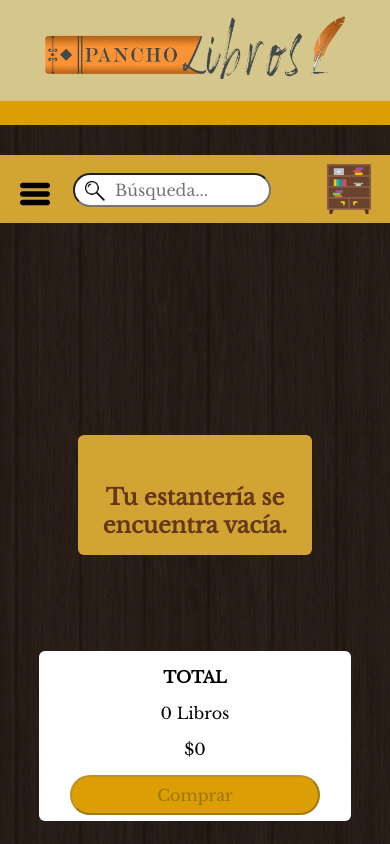
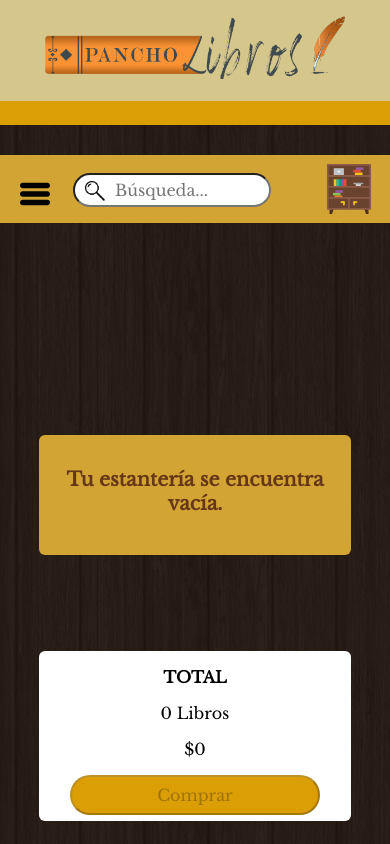
Before and after one commit to Frust135/webpage-PanchoLibros, a React (Create React App) app in the folder frontend/: page /estanteria in a window 390 px wide. Shown: the top 844 px of the page. Built offline with nearby package versions, Linux system fonts and the light colour scheme.

Commit message:
Cambios en el responsive de BuyScreen

```diff
--- a/frontend/src/components/ContainerCarrito/ContainerLibro.css
+++ b/frontend/src/components/ContainerCarrito/ContainerLibro.css
@@ -27,14 +27,16 @@
     float: left;
     padding: .35rem 1rem;
 }
+#ContainerLibro-exit-mobile{
+    display: none;
+}
 
-
-#ContainerLibro-exit{
+#ContainerLibro-exit-desktop, #ContainerLibro-exit-mobile{
     width: 30px;
     float: right;
     padding: .2rem;
 }
-#ContainerLibro-exit:hover{
+#ContainerLibro-exit-desktop:hover, #ContainerLibro-exit-mobile:hover{
     transition: filter 0.2s ease;
     filter: brightness(0) invert(.5);
     cursor: pointer;
@@ -62,9 +64,19 @@
 }
 
 @media (max-width: 650px){
+    #ContainerLibro-exit-desktop{
+        display: none;
+    }
+    #ContainerLibro-exit-mobile{
+        display: inline-block;
+    }
     .ContainerLibro{
         width: 90%;
         transition: all 0.3s ease 0s;
+    }
+    .ContainerLibro-libro{
+        width: 100%;
+        border-radius: 6px 6px 0px 0px;
     }
     #containerTitulo{
         font-size: 1rem;
@@ -72,7 +84,16 @@
     .ContainerLibro-texto{
         font-size: .9rem;
     }
+    .ContainerLibro-precio{
+        clear: both;
+        display: block;
+        width: 100%;
+        border-radius: 0px 0px 6px 6px;
+        height: 50px;
+    }
     #containerPrecio{
         font-size: 1rem;
+        padding-top: 1rem;
+
     }
 }
--- a/frontend/src/components/ContainerCarrito/ContainerLibro.js
+++ b/frontend/src/components/ContainerCarrito/ContainerLibro.js
@@ -7,13 +7,14 @@ const ContainerLibro = (props) =>{
     return(
         <div className="ContainerLibro">
             <div className="ContainerLibro-libro">
+            <img src={exit} onClick={props.removeBookHandler} id="ContainerLibro-exit-mobile" alt="exit-button"></img>
                 <img src={props.portada} alt="portada" className="ContainerLibro-portada"></img>
                 <p id="containerTitulo">{props.titulo}</p>
                 <p className="ContainerLibro-texto">Autor: {props.autor}</p>
                 <p className="ContainerLibro-texto">Editorial: {props.editorial}</p>
             </div>
             <div className="ContainerLibro-precio">
-                <img src={exit} onClick={props.removeBookHandler} id="ContainerLibro-exit" alt="exit-button"></img>
+                <img src={exit} onClick={props.removeBookHandler} id="ContainerLibro-exit-desktop" alt="exit-button"></img>
                 <p id="containerPrecio">${props.precio}</p>
             </div>
         </div>
--- a/frontend/src/components/ContainerCarrito/ContainerPrecio.css
+++ b/frontend/src/components/ContainerCarrito/ContainerPrecio.css
@@ -29,7 +29,7 @@
 
 @media (max-width: 1124px){
     .ContainerPrecio{
-        width: 60%;
+        width: 70%;
         transition: all 0.3s ease 0s;
     }
 }
--- a/frontend/src/screens/BuyScreen/BuyScreen.css
+++ b/frontend/src/screens/BuyScreen/BuyScreen.css
@@ -24,3 +24,21 @@
     padding-top: 3rem;
     text-align: center;
 }
+
+@media (max-width: 1124px){
+    .estanteria-vacia{
+        width: 70%;
+        transition: all 0.3s ease 0s;
+    }
+}
+
+@media (max-width: 650px){
+    .estanteria-vacia{
+        width: 80%;
+        transition: all 0.3s ease 0s;
+        font-size: 1.2rem;
+    }
+    .estanteria-vacia p{
+        padding-top: 2rem;
+    }
+}
```
